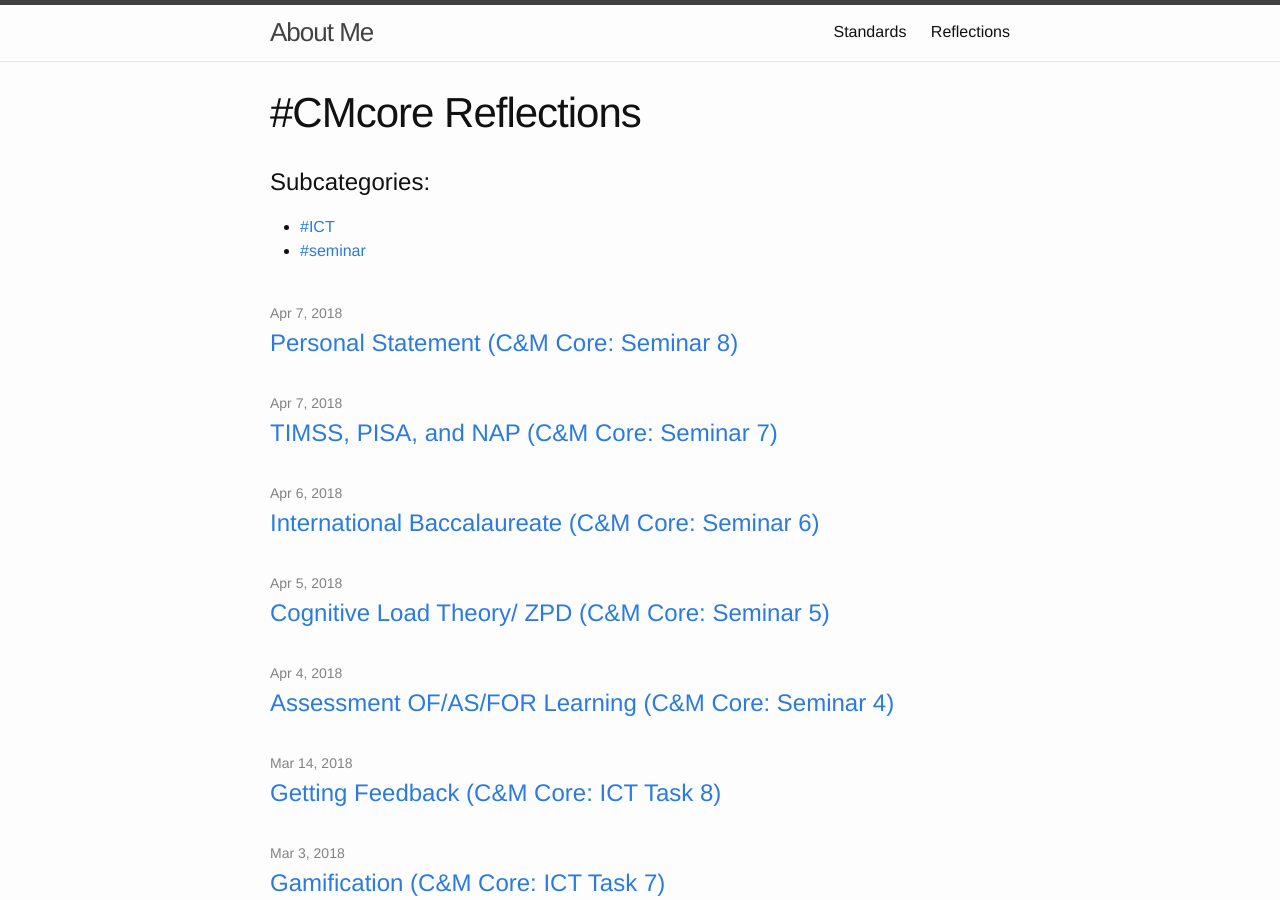
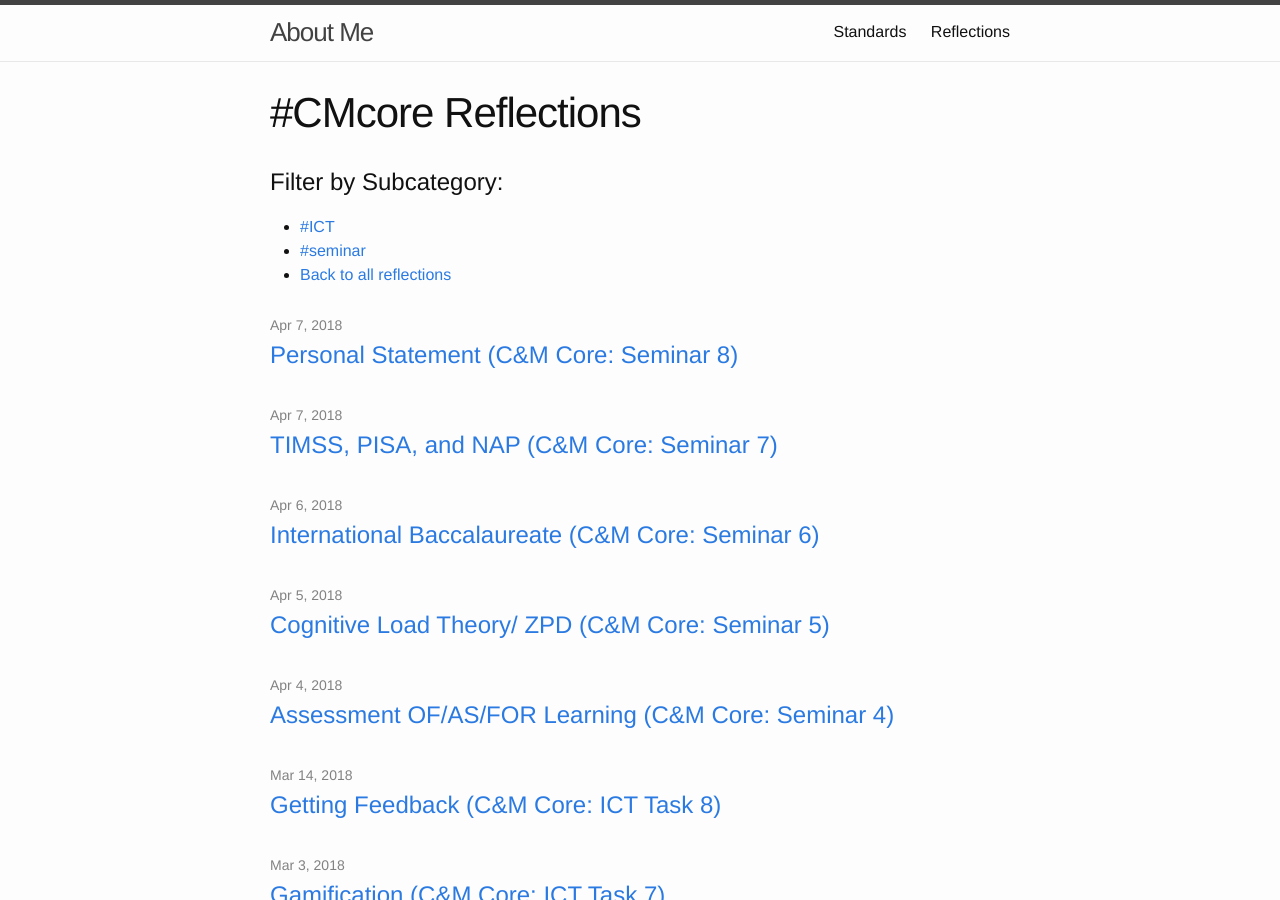
Before and after one commit to Armadilloa16/eportfolio, a Jekyll site: the page built from _category/CMcore.md, in a window 1280 px wide and 900 px high. Built offline with Jekyll 4.4.1, drawn with Linux system fonts in a browser that asks for light colours.

Commit message:
Implemented first draft for category navigation UI, and fixed link errors

```diff
--- a/_layouts/category.html
+++ b/_layouts/category.html
@@ -9,13 +9,12 @@ layout: default
 	</header>
 
 	{% if page.categories.size > 0 %}
-		<h2>Subcategories:</h2>
-		<ul style="margin-bottom:1cm;">
+		<h2>Filter by Subcategory:</h2>
+		<ul style="margin-bottom:0.7cm;">
 			{% for category in page.categories %}
-				<li>
-					<a href="/category/{{ category }}">#{{ category }}</a>
-				</li>
+				<li><a href="{{ site.baseurl }}/category/{{ category }}">#{{ category }}</a></li>
 			{% endfor %}
+			<li><a href="{{ site.baseurl }}/blog">Back to all reflections</a></li>
 		</ul>
 	{% endif %}
 
--- a/reflections.html
+++ b/reflections.html
@@ -5,6 +5,12 @@ permalink: /blog/
 ---
 
 {% if site.posts.size > 0 %}
+	<h2>Filter by Category:</h2>
+	<ul style="margin-bottom:0.7cm;">
+		<li><a href="{{ site.baseurl }}/category/MTeach">#MTeach</a></li>
+		<li><a href="{{ site.baseurl }}/category/Blog">#Blog</a></li>
+	</ul>
+
 	<ul class="post-list">
 		{% for post in site.posts %}
 			{% include post_preview.html %}
```
Lines whose indentation alone changed are shown as unchanged.
